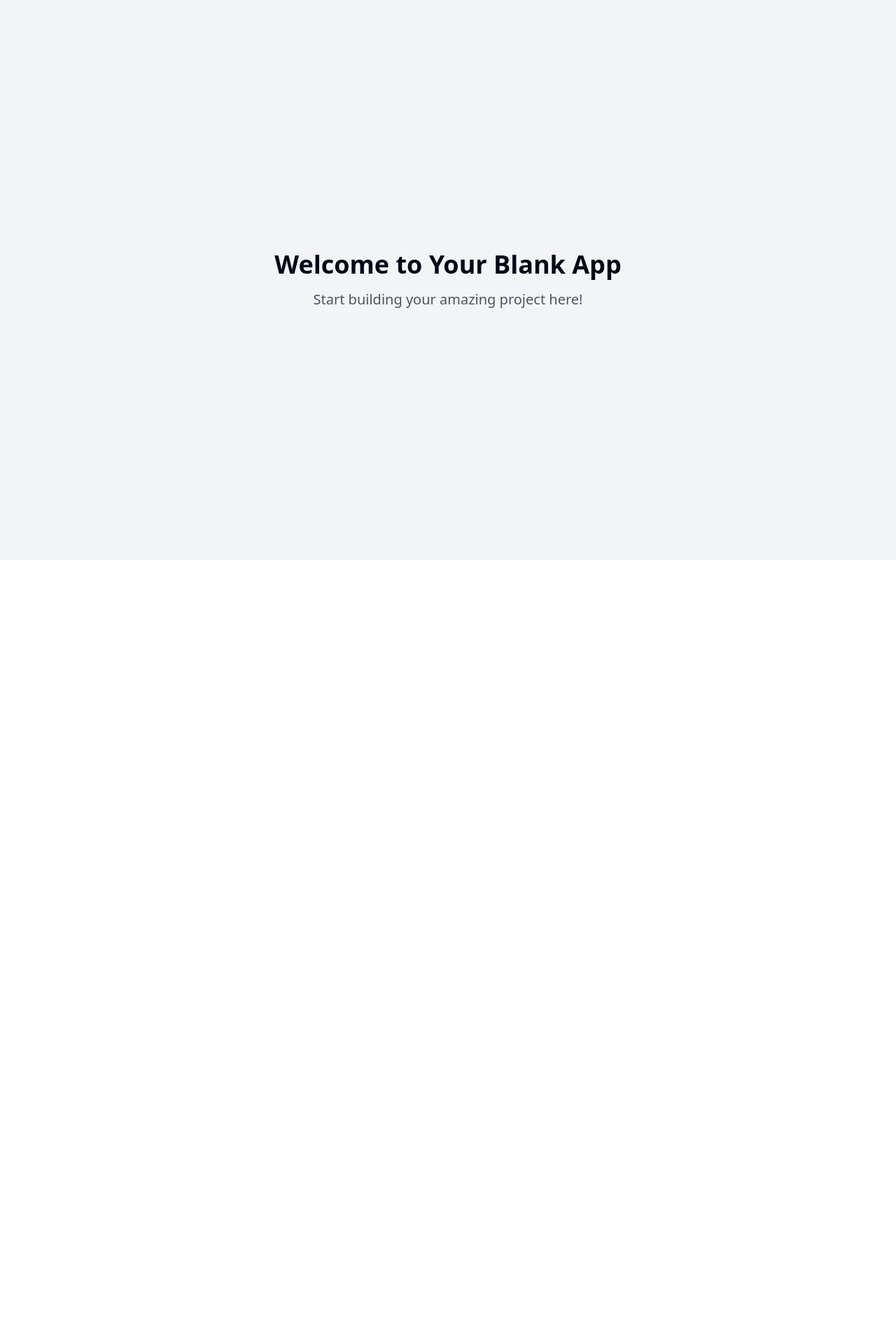
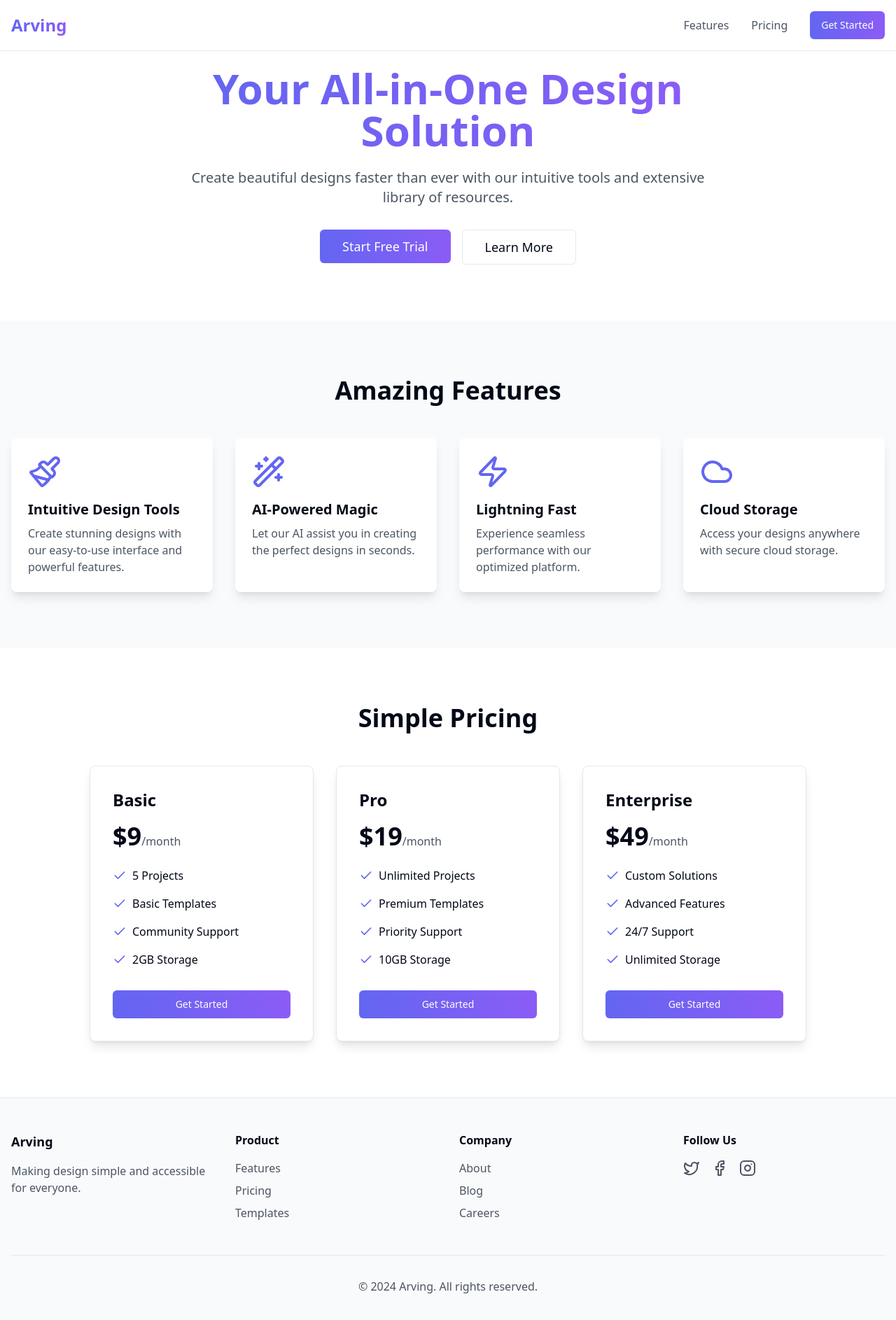
Before and after one commit to OlaTurmo/snug-sailor-platform, a React (Vite) app: page / in a window 1280 px wide. Shown: the top 1886 px of the page at 70% size. Before the commit the page ends 800 px from the top, so only its background shows below. Built offline with nearby package versions, Linux system fonts and the light colour scheme.

Commit message:
Create SAAS functionality similar to Arving
Implement the core features and functionality to replicate the capabilities of the Arving application, ensuring a seamless user experience and robust performance.
[skip gpt_engineer]

```diff
--- /dev/null
+++ b/src/components/Features.tsx
@@ -0,0 +1,46 @@
+import { Paintbrush, Wand2, Zap, Cloud } from "lucide-react";
+
+const features = [
+  {
+    icon: Paintbrush,
+    title: "Intuitive Design Tools",
+    description: "Create stunning designs with our easy-to-use interface and powerful features.",
+  },
+  {
+    icon: Wand2,
+    title: "AI-Powered Magic",
+    description: "Let our AI assist you in creating the perfect designs in seconds.",
+  },
+  {
+    icon: Zap,
+    title: "Lightning Fast",
+    description: "Experience seamless performance with our optimized platform.",
+  },
+  {
+    icon: Cloud,
+    title: "Cloud Storage",
+    description: "Access your designs anywhere with secure cloud storage.",
+  },
+];
+
+export const Features = () => {
+  return (
+    <section id="features" className="py-20 bg-gray-50">
+      <div className="container mx-auto px-4">
+        <h2 className="text-4xl font-bold text-center mb-12">Amazing Features</h2>
+        <div className="grid md:grid-cols-2 lg:grid-cols-4 gap-8">
+          {features.map((feature, index) => (
+            <div
+              key={index}
+              className="p-6 bg-white rounded-lg shadow-lg hover:shadow-xl transition-shadow"
+            >
+              <feature.icon className="w-12 h-12 text-primary mb-4" />
+              <h3 className="text-xl font-semibold mb-2">{feature.title}</h3>
+              <p className="text-gray-600">{feature.description}</p>
+            </div>
+          ))}
+        </div>
+      </div>
+    </section>
+  );
+};
--- /dev/null
+++ b/src/components/Footer.tsx
@@ -0,0 +1,51 @@
+import { Twitter, Facebook, Instagram } from "lucide-react";
+
+export const Footer = () => {
+  return (
+    <footer className="bg-gray-50 border-t">
+      <div className="container mx-auto px-4 py-12">
+        <div className="grid md:grid-cols-4 gap-8">
+          <div>
+            <h3 className="text-lg font-bold mb-4">Arving</h3>
+            <p className="text-gray-600">
+              Making design simple and accessible for everyone.
+            </p>
+          </div>
+          <div>
+            <h4 className="font-semibold mb-4">Product</h4>
+            <ul className="space-y-2">
+              <li><a href="#" className="text-gray-600 hover:text-gray-900">Features</a></li>
+              <li><a href="#" className="text-gray-600 hover:text-gray-900">Pricing</a></li>
+              <li><a href="#" className="text-gray-600 hover:text-gray-900">Templates</a></li>
+            </ul>
+          </div>
+          <div>
+            <h4 className="font-semibold mb-4">Company</h4>
+            <ul className="space-y-2">
+              <li><a href="#" className="text-gray-600 hover:text-gray-900">About</a></li>
+              <li><a href="#" className="text-gray-600 hover:text-gray-900">Blog</a></li>
+              <li><a href="#" className="text-gray-600 hover:text-gray-900">Careers</a></li>
+            </ul>
+          </div>
+          <div>
+            <h4 className="font-semibold mb-4">Follow Us</h4>
+            <div className="flex gap-4">
+              <a href="#" className="text-gray-600 hover:text-primary">
+                <Twitter className="w-6 h-6" />
+              </a>
+              <a href="#" className="text-gray-600 hover:text-primary">
+                <Facebook className="w-6 h-6" />
+              </a>
+              <a href="#" className="text-gray-600 hover:text-primary">
+                <Instagram className="w-6 h-6" />
+              </a>
+            </div>
+          </div>
+        </div>
+        <div className="mt-12 pt-8 border-t text-center text-gray-600">
+          <p>&copy; 2024 Arving. All rights reserved.</p>
+        </div>
+      </div>
+    </footer>
+  );
+};
--- /dev/null
+++ b/src/components/Hero.tsx
@@ -0,0 +1,26 @@
+import { Button } from "@/components/ui/button";
+
+export const Hero = () => {
+  return (
+    <div className="pt-24 pb-20 px-4">
+      <div className="container mx-auto text-center">
+        <div className="max-w-3xl mx-auto">
+          <h1 className="text-5xl md:text-6xl font-bold mb-6 bg-gradient-to-r from-primary to-secondary bg-clip-text text-transparent">
+            Your All-in-One Design Solution
+          </h1>
+          <p className="text-xl text-gray-600 mb-8">
+            Create beautiful designs faster than ever with our intuitive tools and extensive library of resources.
+          </p>
+          <div className="flex gap-4 justify-center">
+            <Button className="bg-gradient-to-r from-primary to-secondary hover:opacity-90 text-lg px-8 py-6">
+              Start Free Trial
+            </Button>
+            <Button variant="outline" className="text-lg px-8 py-6">
+              Learn More
+            </Button>
+          </div>
+        </div>
+      </div>
+    </div>
+  );
+};
--- /dev/null
+++ b/src/components/Navbar.tsx
@@ -0,0 +1,20 @@
+import { Button } from "@/components/ui/button";
+
+export const Navbar = () => {
+  return (
+    <nav className="fixed top-0 left-0 right-0 z-50 bg-white/80 backdrop-blur-md border-b">
+      <div className="container mx-auto px-4 py-4 flex justify-between items-center">
+        <a href="/" className="text-2xl font-bold bg-gradient-to-r from-primary to-secondary bg-clip-text text-transparent">
+          Arving
+        </a>
+        <div className="hidden md:flex gap-8 items-center">
+          <a href="#features" className="text-gray-600 hover:text-gray-900">Features</a>
+          <a href="#pricing" className="text-gray-600 hover:text-gray-900">Pricing</a>
+          <Button className="bg-gradient-to-r from-primary to-secondary hover:opacity-90">
+            Get Started
+          </Button>
+        </div>
+      </div>
+    </nav>
+  );
+};
--- /dev/null
+++ b/src/components/Pricing.tsx
@@ -0,0 +1,55 @@
+import { Check } from "lucide-react";
+import { Button } from "@/components/ui/button";
+
+const plans = [
+  {
+    name: "Basic",
+    price: "$9",
+    features: ["5 Projects", "Basic Templates", "Community Support", "2GB Storage"],
+  },
+  {
+    name: "Pro",
+    price: "$19",
+    features: ["Unlimited Projects", "Premium Templates", "Priority Support", "10GB Storage"],
+  },
+  {
+    name: "Enterprise",
+    price: "$49",
+    features: ["Custom Solutions", "Advanced Features", "24/7 Support", "Unlimited Storage"],
+  },
+];
+
+export const Pricing = () => {
+  return (
+    <section id="pricing" className="py-20">
+      <div className="container mx-auto px-4">
+        <h2 className="text-4xl font-bold text-center mb-12">Simple Pricing</h2>
+        <div className="grid md:grid-cols-3 gap-8 max-w-5xl mx-auto">
+          {plans.map((plan, index) => (
+            <div
+              key={index}
+              className="p-8 bg-white rounded-lg shadow-lg hover:shadow-xl transition-shadow border"
+            >
+              <h3 className="text-2xl font-bold mb-4">{plan.name}</h3>
+              <div className="mb-6">
+                <span className="text-4xl font-bold">{plan.price}</span>
+                <span className="text-gray-600">/month</span>
+              </div>
+              <ul className="mb-8 space-y-4">
+                {plan.features.map((feature, i) => (
+                  <li key={i} className="flex items-center gap-2">
+                    <Check className="text-primary w-5 h-5" />
+                    <span>{feature}</span>
+                  </li>
+                ))}
+              </ul>
+              <Button className="w-full bg-gradient-to-r from-primary to-secondary hover:opacity-90">
+                Get Started
+              </Button>
+            </div>
+          ))}
+        </div>
+      </div>
+    </section>
+  );
+};
--- a/src/pages/Index.tsx
+++ b/src/pages/Index.tsx
@@ -1,12 +1,17 @@
-// Update this page (the content is just a fallback if you fail to update the page)
+import { Navbar } from "@/components/Navbar";
+import { Hero } from "@/components/Hero";
+import { Features } from "@/components/Features";
+import { Pricing } from "@/components/Pricing";
+import { Footer } from "@/components/Footer";
 
 const Index = () => {
   return (
-    <div className="min-h-screen flex items-center justify-center bg-gray-100">
-      <div className="text-center">
-        <h1 className="text-4xl font-bold mb-4">Welcome to Your Blank App</h1>
-        <p className="text-xl text-gray-600">Start building your amazing project here!</p>
-      </div>
+    <div className="min-h-screen">
+      <Navbar />
+      <Hero />
+      <Features />
+      <Pricing />
+      <Footer />
     </div>
   );
 };
--- a/tailwind.config.ts
+++ b/tailwind.config.ts
@@ -12,85 +12,65 @@ export default {
   theme: {
     container: {
       center: true,
-			padding: '2rem',
+      padding: "2rem",
       screens: {
-				'2xl': '1400px'
-			}
+        "2xl": "1400px",
+      },
     },
     extend: {
       colors: {
-				border: 'hsl(var(--border))',
-				input: 'hsl(var(--input))',
-				ring: 'hsl(var(--ring))',
-				background: 'hsl(var(--background))',
-				foreground: 'hsl(var(--foreground))',
+        border: "hsl(var(--border))",
+        input: "hsl(var(--input))",
+        ring: "hsl(var(--ring))",
+        background: "hsl(var(--background))",
+        foreground: "hsl(var(--foreground))",
         primary: {
-					DEFAULT: 'hsl(var(--primary))',
-					foreground: 'hsl(var(--primary-foreground))'
+          DEFAULT: "#6366F1",
+          foreground: "#ffffff",
         },
         secondary: {
-					DEFAULT: 'hsl(var(--secondary))',
-					foreground: 'hsl(var(--secondary-foreground))'
+          DEFAULT: "#8B5CF6",
+          foreground: "#ffffff",
         },
         destructive: {
-					DEFAULT: 'hsl(var(--destructive))',
-					foreground: 'hsl(var(--destructive-foreground))'
+          DEFAULT: "hsl(var(--destructive))",
+          foreground: "hsl(var(--destructive-foreground))",
         },
         muted: {
-					DEFAULT: 'hsl(var(--muted))',
-					foreground: 'hsl(var(--muted-foreground))'
+          DEFAULT: "hsl(var(--muted))",
+          foreground: "hsl(var(--muted-foreground))",
         },
         accent: {
-					DEFAULT: 'hsl(var(--accent))',
-					foreground: 'hsl(var(--accent-foreground))'
+          DEFAULT: "hsl(var(--accent))",
+          foreground: "hsl(var(--accent-foreground))",
         },
-				popover: {
-					DEFAULT: 'hsl(var(--popover))',
-					foreground: 'hsl(var(--popover-foreground))'
-				},
-				card: {
-					DEFAULT: 'hsl(var(--card))',
-					foreground: 'hsl(var(--card-foreground))'
-				},
-				sidebar: {
-					DEFAULT: 'hsl(var(--sidebar-background))',
-					foreground: 'hsl(var(--sidebar-foreground))',
-					primary: 'hsl(var(--sidebar-primary))',
-					'primary-foreground': 'hsl(var(--sidebar-primary-foreground))',
-					accent: 'hsl(var(--sidebar-accent))',
-					'accent-foreground': 'hsl(var(--sidebar-accent-foreground))',
-					border: 'hsl(var(--sidebar-border))',
-					ring: 'hsl(var(--sidebar-ring))'
-				}
       },
       borderRadius: {
-				lg: 'var(--radius)',
-				md: 'calc(var(--radius) - 2px)',
-				sm: 'calc(var(--radius) - 4px)'
+        lg: "var(--radius)",
+        md: "calc(var(--radius) - 2px)",
+        sm: "calc(var(--radius) - 4px)",
       },
       keyframes: {
-				'accordion-down': {
-					from: {
-						height: '0'
+        "accordion-down": {
+          from: { height: "0" },
+          to: { height: "var(--radix-accordion-content-height)" },
         },
-					to: {
-						height: 'var(--radix-accordion-content-height)'
-					}
+        "accordion-up": {
+          from: { height: "var(--radix-accordion-content-height)" },
+          to: { height: "0" },
         },
-				'accordion-up': {
-					from: {
-						height: 'var(--radix-accordion-content-height)'
+        gradient: {
+          "0%": { backgroundPosition: "0% 50%" },
+          "50%": { backgroundPosition: "100% 50%" },
+          "100%": { backgroundPosition: "0% 50%" },
         },
-					to: {
-						height: '0'
-					}
-				}
       },
       animation: {
-				'accordion-down': 'accordion-down 0.2s ease-out',
-				'accordion-up': 'accordion-up 0.2s ease-out'
-			}
-		}
+        "accordion-down": "accordion-down 0.2s ease-out",
+        "accordion-up": "accordion-up 0.2s ease-out",
+        gradient: "gradient 15s ease infinite",
+      },
+    },
   },
   plugins: [require("tailwindcss-animate")],
 } satisfies Config;
```
Lines whose indentation alone changed are shown as unchanged.
